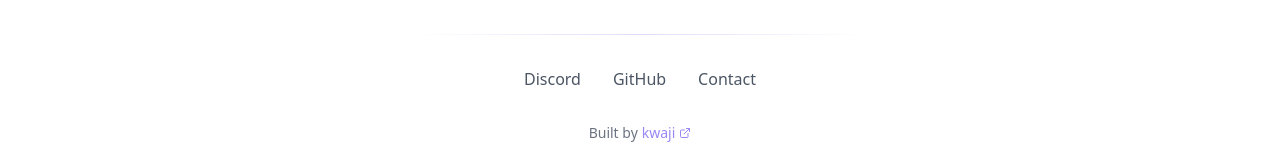
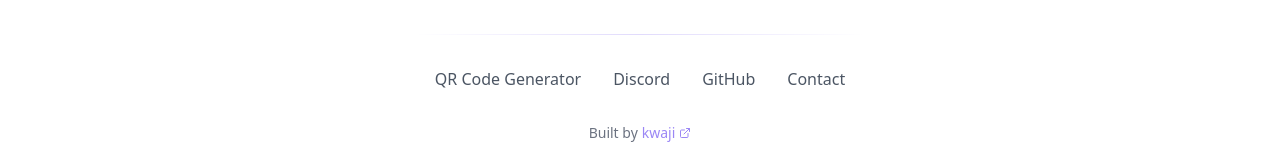
Before and after one commit to jarrensj/unicorn-editor, a React (Vite) app: page / in a window 1280 px wide. Shown: the part 951-1108 px from the top of the page. Built offline with nearby package versions, Linux system fonts and the light colour scheme.

Commit message:
feat: Add QR Code Generator link to footer
Co-authored-by: sanjose.jarren <sanjose.jarren@gmail.com>

```diff
--- a/src/components/Footer.tsx
+++ b/src/components/Footer.tsx
@@ -1,5 +1,6 @@
 
 import { ExternalLink } from "lucide-react";
+import { Link } from "react-router-dom";
 
 const Footer = () => {
   return (
@@ -19,6 +20,12 @@ const Footer = () => {
           <div className="w-full max-w-md h-px bg-gradient-to-r from-transparent via-unicorn-purple/30 to-transparent mb-8"></div>
 
           <div className="flex flex-wrap gap-x-8 gap-y-4 justify-center mb-8">
+            <Link
+              to="/qr-code-generator"
+              className="text-gray-600 hover:text-unicorn-purple transition-colors"
+            >
+              QR Code Generator
+            </Link>
             <a
               href="https://discord.gg/omakase"
               target="_blank"
```
